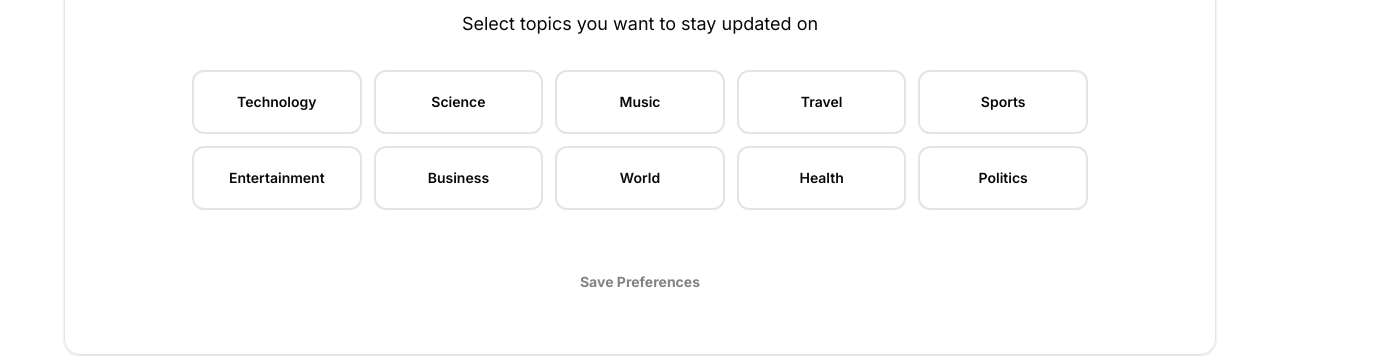
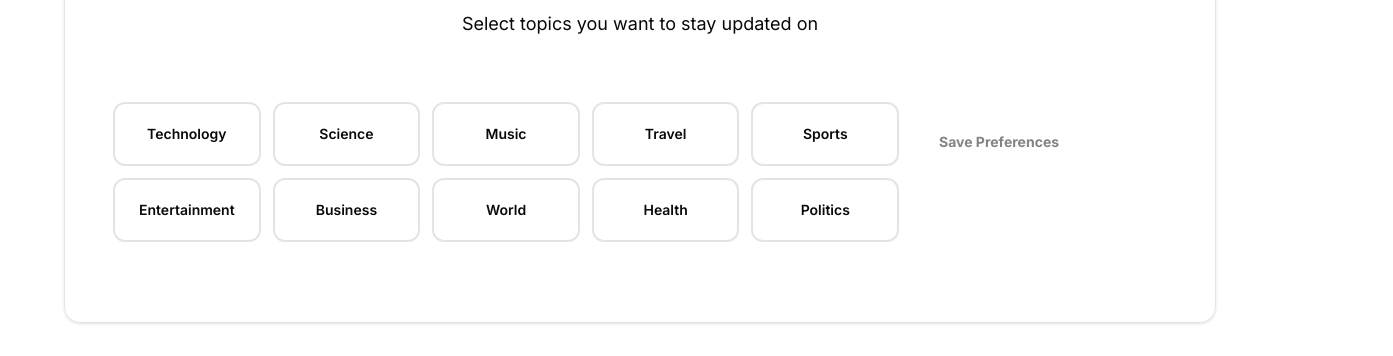
Before and after one commit to Aditya-Kayasth/NewsLens-frontend, a Next.js app: page /onboarding in a window 1280 px wide. Shown: the part 384-740 px from the top of the page, 1393 px wide, since content can reach past the window. Built offline with nearby package versions, Linux system fonts and the light colour scheme; no server answers.

Commit message:
UI Improvements

```diff
--- a/components/features/onboarding/TopicPicker.tsx
+++ b/components/features/onboarding/TopicPicker.tsx
@@ -10,8 +10,16 @@ import { useAuthStore } from "@/lib/authStore";
 import { Loader2, Check } from "lucide-react";
 
 const ALL_TOPICS = [
-  "Technology", "Science", "Music", "Travel", "Sports",
-  "Entertainment", "Business", "World", "Health", "Politics",
+  "Technology",
+  "Science",
+  "Music",
+  "Travel",
+  "Sports",
+  "Entertainment",
+  "Business",
+  "World",
+  "Health",
+  "Politics",
 ];
 
 interface TopicPickerProps {
@@ -64,7 +72,7 @@ export function TopicPicker({
   };
 
   return (
-    <div className="w-full max-w-4xl mx-auto">
+    <div className="flex w-screen mx-auto">
       {/* Topic Grid */}
       <div className="my-8 grid grid-cols-2 md:grid-cols-3 lg:grid-cols-5 gap-3">
         {ALL_TOPICS.map((topic) => {
@@ -108,7 +116,9 @@ export function TopicPicker({
               Saving...
             </span>
           ) : (
-            `Save Preferences ${selectedTopics.length > 0 ? `(${selectedTopics.length})` : ''}`
+            `Save Preferences ${
+              selectedTopics.length > 0 ? `(${selectedTopics.length})` : ""
+            }`
           )}
         </Button>
       </div>
```
